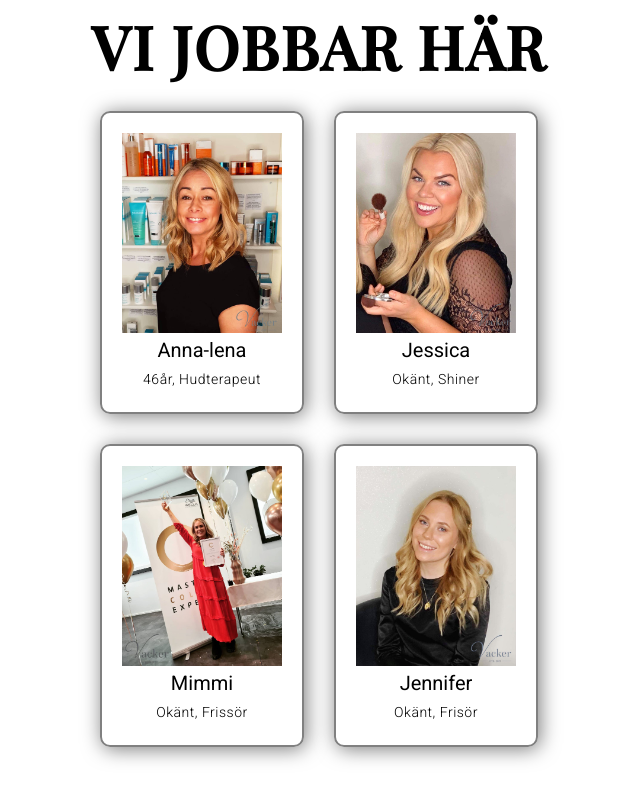
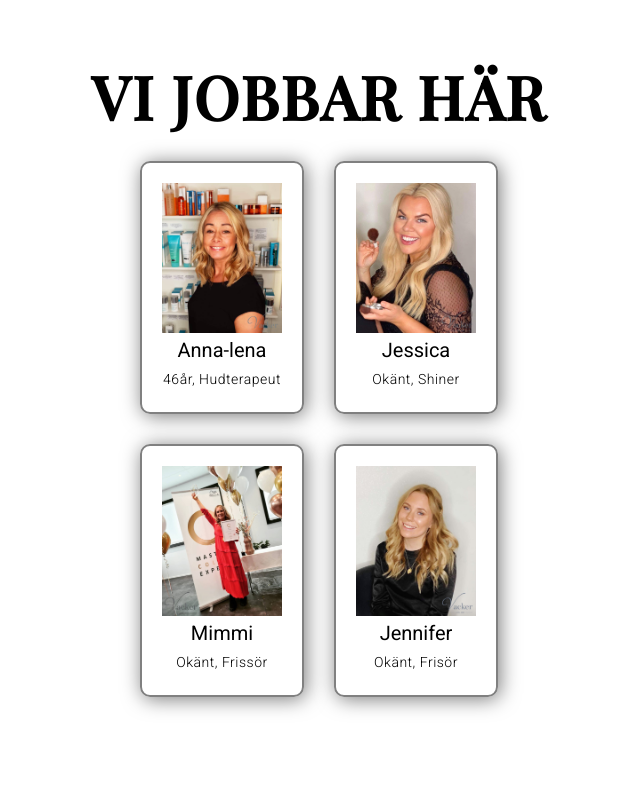
Before and after one commit to eriklinda/eriklinda.github.io, a plain HTML site: page Store/store.html in a window 1280 px wide. Shown: the part 816-1616 px from the top of the page, without its empty margins (321-961 px from the left). Drawn offline with nearby package versions, Linux system fonts and the light colour scheme; no server answers; a web font is replaced by a local one.

Commit message:
Storlek på person img

```diff
--- a/Store/store.html
+++ b/Store/store.html
@@ -51,24 +51,24 @@
       </div>
       <div class="vi">
         <div class="person">
-          <img src="images/anna2.jpg" height="200px" >
+          <img src="images/anna2.jpg" height="150px" >
           <h3>Anna-lena</h3>
           <p>46år, Hudterapeut</p>
         </div>
         <div class="person">
-          <img src="images/Shiner.jpg" height="200px">
+          <img src="images/Shiner.jpg" height="150px">
           <h3>Jessica</h3>
           <p>Okänt, Shiner</p>
         </div>
       </div>
       <div class="vi2">
         <div class="person">
-          <img src="images/Mimmi.jpg" height="200px">
+          <img src="images/Mimmi.jpg" height="150px">
           <h3>Mimmi</h3>
           <p>Okänt, Frissör</p>
         </div>
         <div class="person">
-          <img src="images/Jennifer.jpg" height="200px">
+          <img src="images/Jennifer.jpg" height="150px">
           <h3>Jennifer</h3>
           <p>Okänt, Frisör</p>
         </div>
```
